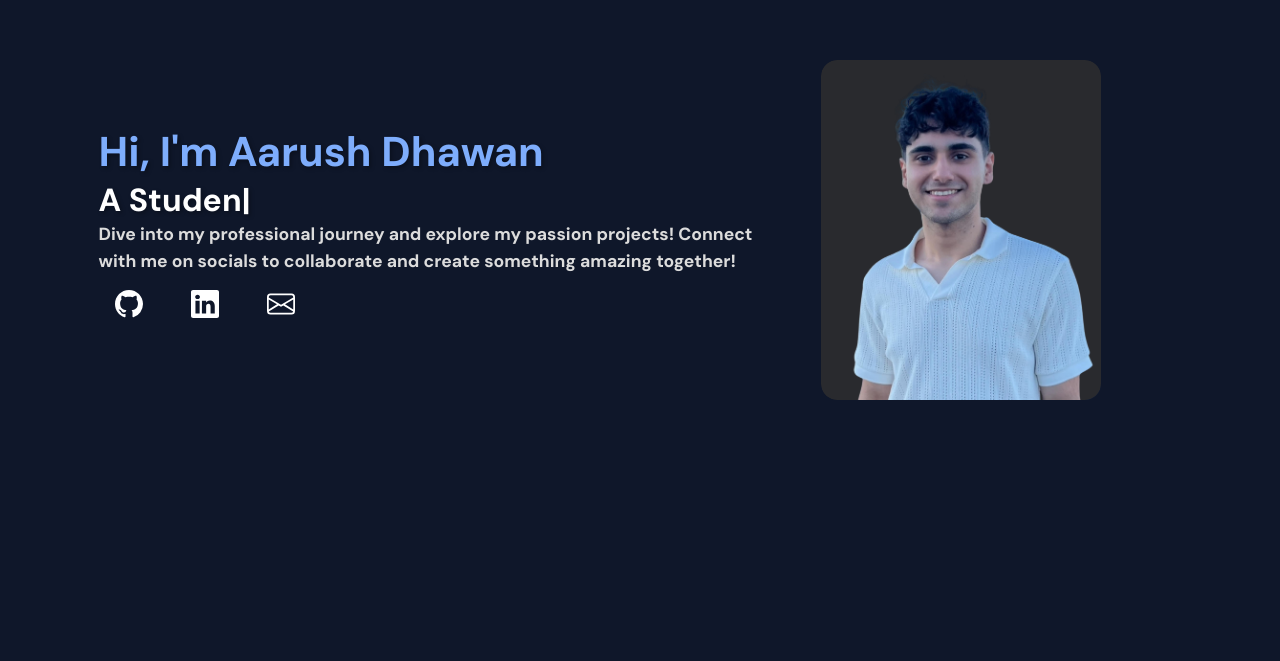
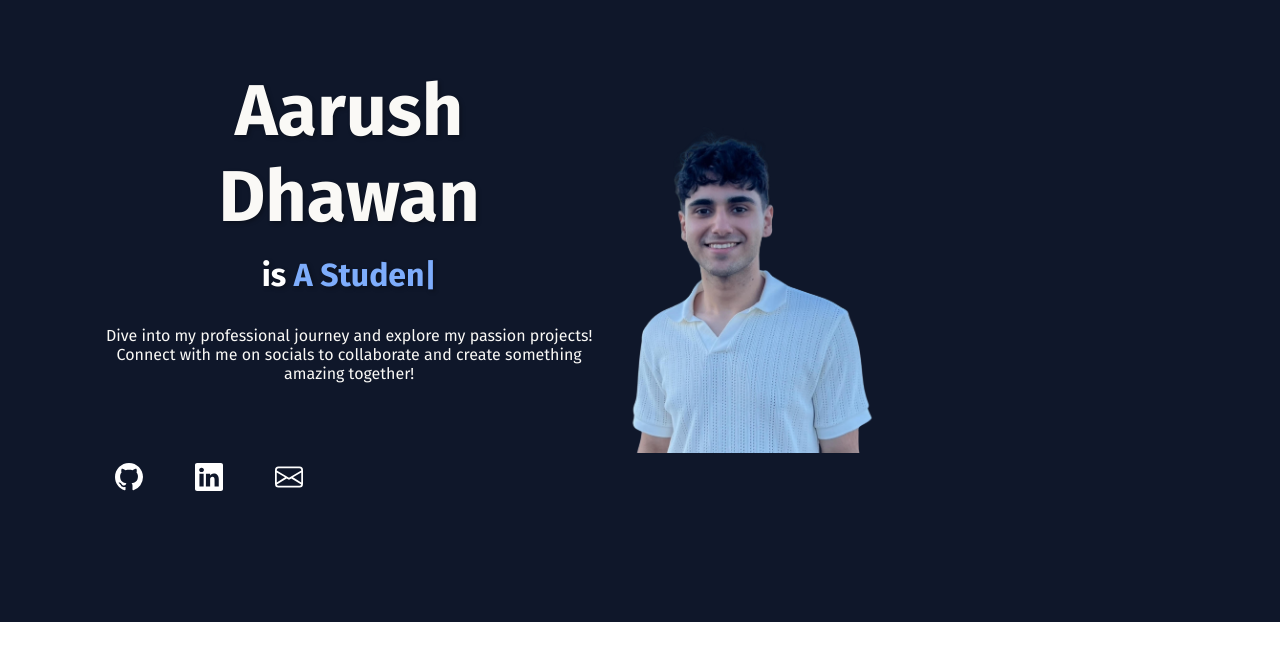
Before and after one commit to A-Dhawan7/portfolio-website, a React (Create React App) app: page / in a window 1280 px wide. Shown: the part 113-774 px from the top of the page. Built offline with nearby package versions, Linux system fonts and the light colour scheme.

Commit message:
update 4

```diff
--- a/src/components/Showcase.js
+++ b/src/components/Showcase.js
@@ -1,28 +1,27 @@
 import React from 'react';
 import { ReactTyped } from 'react-typed';
-
 import {
     BsLinkedin,
     BsGithub,
     BsEnvelope
 } from 'react-icons/bs';
-
 import {
     PaddingContainer,
     FlexContainer,
     Heading,
     BlueText,
+    OffWhiteText,
     ParaText,
     StyledIconContainer,
 } from '../styles/Global.styled';
-
 import {
     ShowcaseContainer,
+    ShowcaseParticleContainer,
     ShowcaseImageCard,
 } from '../styles/Showcase.styled';
 
-import ShowCaseImg from '../assets/aarush.png';
-import BackgroundImg from '../assets/particle.png';
+import ShowcaseImg from '../assets/aarush.png'
+
 
 const Showcase = () => {
     return (
@@ -33,22 +32,22 @@ const Showcase = () => {
             left="3%"
             right="10%"
         >
-            <ShowcaseContainer>
-                <FlexContainer
-                    align="flex-start"
-                    direction="column"
-                >
+            <FlexContainer
+                align="center"
+                fullWidthChild
+            >
+                <div>
                     <Heading
                         as="h1"
-                        size="h2"
+                        size="h1"
+                        top="0.5rem"
+                        bottom="1rem"
                     >
-                        <BlueText>Hi, I'm Aarush Dhawan</BlueText>
+                    <OffWhiteText>Aarush Dhawan</OffWhiteText>
                     </Heading>
-                    <Heading
-                        as="h3"
-                        size="h3"
-                    >
-                        <ReactTyped
+
+                    <Heading as="h3" size="h3">
+                        is <BlueText> <ReactTyped
                             strings={[
                                 'A Developer',
                                 'A Student',
@@ -57,17 +56,18 @@ const Showcase = () => {
                             typeSpeed={150}
                             backSpeed={100}
                             loop
-                        />
+                        /> </BlueText>
                     </Heading>
 
                     <ParaText
                         as="p"
-                        className="desktop-only"
+                        top="2rem"
+                        bottom="4rem"
                     >
-                        Dive into my professional journey and explore my passion projects! Connect with me on socials to collaborate and create something amazing together!
+                        <OffWhiteText>Dive into my professional journey and explore my passion projects! Connect with me on socials to collaborate and create something amazing together!</OffWhiteText>
                     </ParaText>
 
-                    <FlexContainer gap="1rem">
+                    <FlexContainer gap="20px">
                         <StyledIconContainer>
                             <BsGithub />
                         </StyledIconContainer>
@@ -78,17 +78,17 @@ const Showcase = () => {
                             <BsEnvelope />
                         </StyledIconContainer>
                     </FlexContainer>
+                </div>
+                <FlexContainer>
+                    <ShowcaseParticleContainer>
+                        <ShowcaseImageCard>
+                            <img src={ShowcaseImg} alt="showcase" />
+                        </ShowcaseImageCard>
+                    </ShowcaseParticleContainer>
                 </FlexContainer>
 
-           <ShowcaseImageCard>
-                    <img
-                        src={ShowCaseImg}
-                        alt="showcase"
-                    />
-                </ShowcaseImageCard>
-            </ShowcaseContainer>
+            </FlexContainer>
         </PaddingContainer>
     );
 }
-
 export default Showcase;
--- a/src/index.css
+++ b/src/index.css
@@ -2,7 +2,7 @@
   margin: 0;
   padding: 0;
   box-sizing: 0;
-  font-family: DM Sans;
+  font-family: Fira Sans;
 }
 
 html{
--- a/src/styles/Global.styled.js
+++ b/src/styles/Global.styled.js
@@ -2,7 +2,6 @@ import styled, { keyframes } from 'styled-components';
 
 export const MainBody = styled.div`
   background-color: ${({ theme }) => theme.colors.primary};
-  min-height: 100vh;
 `;
 
 export const Container = styled.div`
@@ -12,66 +11,58 @@ export const Container = styled.div`
 `;
 
 export const PaddingContainer = styled.div`
-  padding-top: ${({ top }) => top || '0'};
-  padding-bottom: ${({ bottom }) => bottom || '0'};
-  padding-left: ${({ left }) => left || '0'};
-  padding-right: ${({ right }) => right || '0'};
+  padding-top: ${({ top }) => top };
+  padding-bottom: ${({ bottom }) => bottom };
+  padding-left: ${({ left }) => left };
+  padding-right: ${({ right }) => right };
 `;
 
 export const FlexContainer = styled.div`
   display: flex;
-  justify-content: ${({ justify }) => justify || 'flex-start'};
-  align-items: ${({ align }) => align || 'stretch'};
-  gap: ${({ gap }) => gap || '0'};
-  flex-direction: ${({ direction }) => direction || 'row'};
-  flex-wrap: ${({ wrap }) => wrap || 'nowrap'};
+  justify-content: ${({ justify }) => justify };
+  align-items: ${({ align }) => align };
+  gap: ${({ gap }) => gap };
+  flex-direction: ${({ direction }) => direction };
 
   & > div {
-    flex: ${({ fullWidthChild }) => (fullWidthChild ? 1 : 'auto')};
+    flex: ${({ fullWidthChild }) => (fullWidthChild && 1)};
   }
 `;
 
 export const Heading = styled(PaddingContainer)`
   color: ${({ theme }) => theme.colors.white};
-  text-align: ${({ align }) => align || 'left'};
+  text-align: ${({ align }) => align };
   font-size: ${({ size }) => {
     switch (size) {
       case 'h1':
-        return 'clamp(1.8rem, 2.5vw + 1rem, 4.5rem)';
+        return '4.5rem';
       case 'h2':
-        return 'clamp(1.5rem, 2vw + 1rem, 3rem)';
+        return '3rem';
       case 'h3':
-        return 'clamp(1.2rem, 1.8vw + 1rem, 2rem)';
+        return '2rem';
       case 'h4':
-        return 'clamp(1rem, 1.5vw + 0.5rem, 1.2rem)';
+        return '1.2rem';
       default:
-        return 'clamp(1rem, 1.5vw + 0.5rem, 1.2rem)';
+        return;
     }
   }};
   text-shadow: 2px 2px 4px rgba(0, 0, 0, 0.3);
-
-  @media (max-width: ${({ theme }) => theme.breakpoints.mobile}) {
-    text-align: center;
-  }
 `;
 
 export const BlueText = styled.span`
   color: ${({ theme }) => theme.colors.secondary};
 `;
 
+export const OffWhiteText = styled.span`
+  color: ${({ theme }) => theme.colors.offwhite};
+`;
+
 export const ParaText = styled(PaddingContainer)`
   color: ${({ theme }) => theme.colors.para_text_color};
-  line-height: 1.5;
-  font-weight: bold;
-  font-size: clamp(0.9rem, 1.3vw + 0.5rem, 1.1rem);
-
-  @media (max-width: ${({ theme }) => theme.breakpoints.mobile}) {
-    display: none;
-  }
 `;
 
 export const IconContainer = styled.div`
-  font-size: ${({ size }) => size || '1.75rem'};
+  font-size: ${({ size }) => size };
   cursor: pointer;
   color: ${({ color, theme }) => {
     switch (color) {
@@ -80,7 +71,7 @@ export const IconContainer = styled.div`
       case 'blue':
         return theme.colors.secondary;
       default:
-        return 'inherit';
+        return;
     }
   }};
 `;
--- a/src/styles/Showcase.styled.js
+++ b/src/styles/Showcase.styled.js
@@ -1,23 +1,12 @@
 
-import styled, { keyframes } from 'styled-components';
+import styled from 'styled-components';
 
-const rotate = keyframes`
-  100% {
-    transform: translate(-50%, -50%) rotate(1turn);
-  }
-`;
+export const ShowcaseParticleContainer = styled.div`
+  position: relative;
+`
 
 export const ShowcaseContainer = styled.div`
   display: flex;
-  align-items: center;
-  justify-content: space-between;
-  gap: 2rem;
-
-  @media (max-width: ${({ theme }) => theme.breakpoints.tablet || '768px'}) {
-    flex-direction: column;
-    text-align: center;
-    gap: 1rem;
-  }
 `;
 
 export const ShowcaseImageCard = styled.div`
@@ -29,60 +18,19 @@ export const ShowcaseImageCard = styled.div`
   border-radius: 1rem;
   z-index: 2;
 
-  /* Pseudo-elements for animated border */
-  &::before,
-  &::after {
-    content: '';
-    position: absolute;
-    top: 50%;
-    left: 50%;
-    transform: translate(-50%, -50%) rotate(0deg);
-    border-radius: 1rem;
-    pointer-events: none;
-  }
-
-  /* Animated Border - Glow */
-  &::before {
-    z-index: -2;
-    background-image: conic-gradient(rgba(0, 0, 0, 0), #1976ed, rgba(0, 0, 0, 0) 25%);
-    background-repeat: no-repeat;
-    background-position: 0 0;
-    animation: ${rotate} 4s linear infinite;
-    filter: blur(20px);
-    width: 120%;
-    height: 120%;
-  }
-
-  /* Static Background Border */
-  &::after {
-    z-index: -1;
-    background: #292a2e;
-    border: 5px solid transparent;
-    box-sizing: border-box;
-    width: 100%;
-    height: 100%;
-  }
-
   img {
     width: 100%;
     height: 100%;
     object-fit: cover;
     border-radius: 1rem;
     position: relative;
-    z-index: 1; /* Ensure image is above the borders */
+    z-index: 1;
   }
 
-  /* Optional Hover Effects */
   transition: transform 0.3s ease, box-shadow 0.3s ease;
 
   &:hover {
     transform: scale(1.05);
     box-shadow: 0 4px 20px rgba(0, 0, 0, 0.1);
   }
-
-  /* Responsive adjustments */
-  @media (max-width: ${({ theme }) => theme.breakpoints.mobile || '480px'}) {
-    max-width: 200px;
-    max-height: 240px;
-  }
 `;
--- a/src/utils/Theme.js
+++ b/src/utils/Theme.js
@@ -3,12 +3,13 @@ export const Theme = {
         primary: '#0f172a',
         primary_light: '#131c31',
         secondary: '#7eadfc',
+        offwhite: '#FAF9F6',
         white: '#fff',
         black: '#000',
         para_text_color: '#dcdcdc'
     },
     fonts: {
-        family: 'DM Sans',
+        family: 'Sans Fira',
         weight: {
             regular: 400,
             medium: 500,
@@ -17,5 +18,6 @@ export const Theme = {
     },
     breakpoints: {
         mobile: '720px',
+
     }
-};
+}
```
